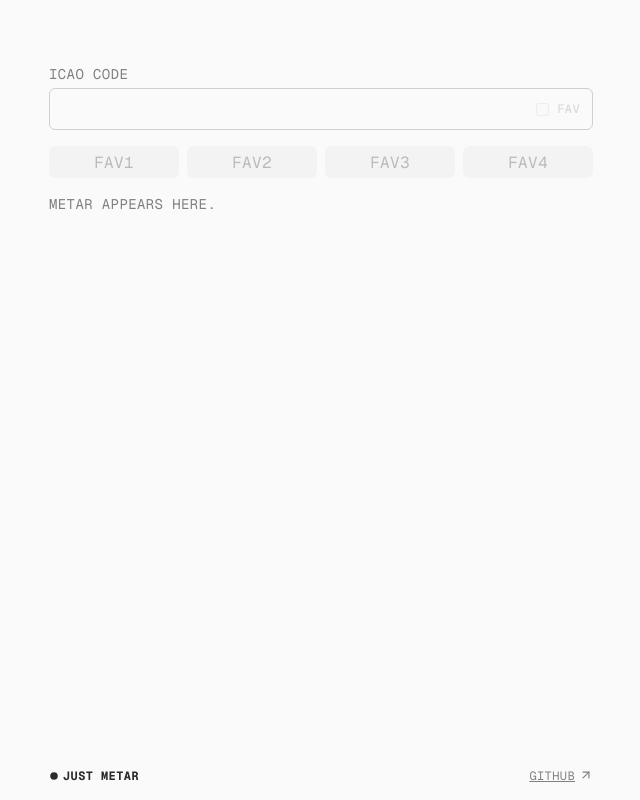
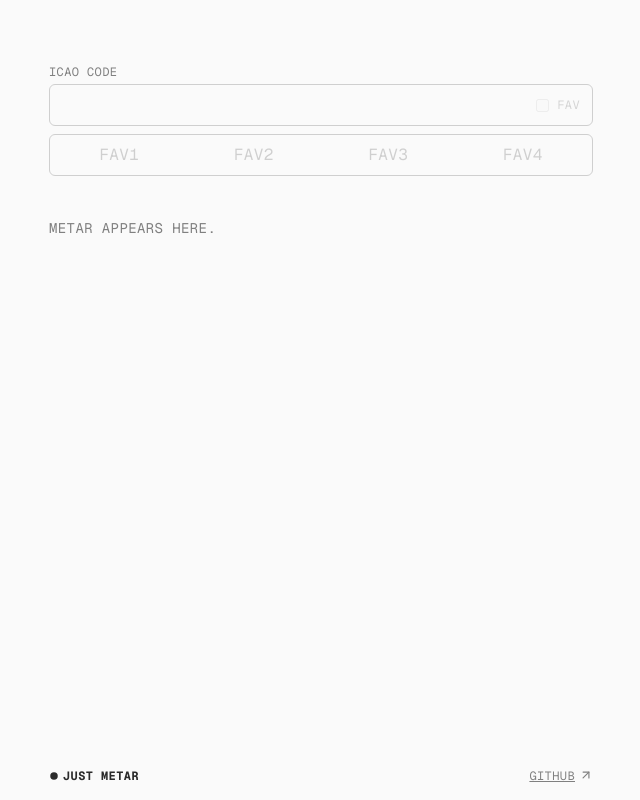
Before and after one commit to adamplesnik/just-metar, a React (Vite) app: page /1 in a window 1280 px wide. Shown: the whole page, without its empty margins (319-959 px from the left). Built offline with nearby package versions, Linux system fonts and the light colour scheme.

Commit message:
Update layout

```diff
--- a/src/MetarLookup.tsx
+++ b/src/MetarLookup.tsx
@@ -98,7 +98,7 @@ export default function MetarLookup() {
   const isFull = favourites.length >= MAX_FAV
 
   return (
-    <div className="mt-12 flex flex-col gap-4">
+    <div className="mt-12 flex flex-col gap-2">
       <IcaoInput value={icao} onChange={setIcao}>
         <FavouriteToggle
           isFavourite={isFavourite}
--- a/src/partials/Favourites.tsx
+++ b/src/partials/Favourites.tsx
@@ -9,7 +9,7 @@ export default function Favourites({ codes, slots, active, onSelect }: Props) {
   const empty = Math.max(0, slots - codes.length)
 
   return (
-    <div className="flex items-center gap-2">
+    <div className="flex items-center gap-1 rounded-md border border-outline p-1">
       {codes.map((code) => (
         <button
           key={code}
@@ -29,7 +29,7 @@ export default function Favourites({ codes, slots, active, onSelect }: Props) {
           disabled
           aria-hidden="true"
           tabIndex={-1}
-          className="pointer-events-none h-8 flex-1 rounded-md border border-transparent bg-container px-2 py-1 opacity-30 sm:px-3"
+          className="pointer-events-none h-8 flex-1 px-2 py-1 opacity-20 sm:px-3"
         >
           FAV{codes.length + i + 1}
         </button>
--- a/src/partials/IcaoInput.tsx
+++ b/src/partials/IcaoInput.tsx
@@ -9,7 +9,7 @@ type Props = {
 export default function IcaoInput({ value, onChange, children }: Props) {
   return (
     <div className="flex flex-1 flex-col gap-1">
-      <label htmlFor="icaoCode" className="text-sm text-main-dim">
+      <label htmlFor="icaoCode" className="text-xs text-main-dim">
         ICAO code
       </label>
       <div className="flex items-center rounded-md border border-outline p-1 focus-within:border-main-dim focus-within:outline-2 focus-within:outline-blue-500/50 hover:border-main-dim">
--- a/src/partials/MetarResult.tsx
+++ b/src/partials/MetarResult.tsx
@@ -11,7 +11,7 @@ type Props = {
 
 export default function MetarResult({ icao, metar, status }: Props) {
   return (
-    <>
+    <div className="pt-8">
       {status === 'loading' && <LoadingDots key={icao} />}
       {status === 'error' && <StatusText text="Could not fetch METAR." />}
       {status === 'idle' && icao.length !== 4 && (
@@ -24,6 +24,6 @@ export default function MetarResult({ icao, metar, status }: Props) {
         ) : (
           <StatusText text="No METAR available for this station." />
         ))}
-    </>
+    </div>
   )
 }
```
